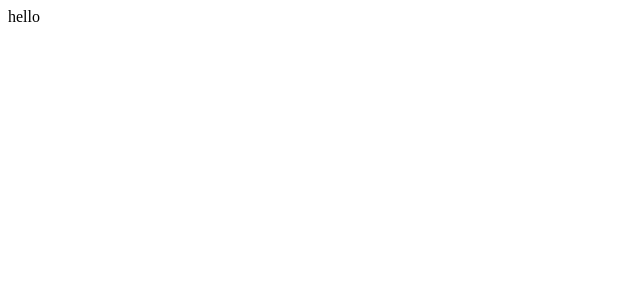
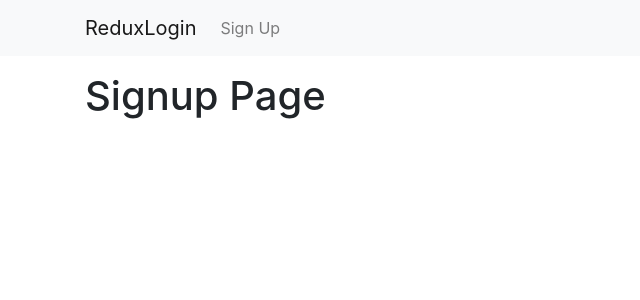
Before and after one commit to twomiya/redux-login, a React (Create React App) app in the folder client/: page /signup in a window 1280 px wide. Shown: the top 300 px of the page, without its empty margins (0-640 px from the left). Built offline with nearby package versions, Linux system fonts and the light colour scheme.

Commit message:
页面路由搭建

```diff
--- a/client/package.json
+++ b/client/package.json
@@ -5,6 +5,7 @@
   "dependencies": {
     "react": "^16.6.3",
     "react-dom": "^16.6.3",
+    "react-router-dom": "^4.3.1",
     "react-scripts": "2.1.1",
     "redux-thunk": "^2.3.0"
   },
--- a/client/public/index.html
+++ b/client/public/index.html
@@ -10,6 +10,7 @@
       homescreen on Android. See https://developers.google.com/web/fundamentals/web-app-manifest/
     -->
     <link rel="manifest" href="%PUBLIC_URL%/manifest.json">
+    <link href="https://cdn.bootcss.com/bootstrap/4.1.0/css/bootstrap.min.css" rel="stylesheet">
     <!--
       Notice the use of %PUBLIC_URL% in the tags above.
       It will be replaced with the URL of the `public` folder during the build.
--- /dev/null
+++ b/client/src/components/NavigationBar.js
@@ -0,0 +1,33 @@
+import React,{Component} from 'react';
+import { Link } from 'react-router-dom';
+
+
+class NavigationBar extends Component {
+    constructor(props) {
+        super(props);
+        this.state = {};
+    }
+    render() {
+        return (
+          <nav className="navbar navbar-expand-lg navbar-light bg-light mb-3">
+            <div className="container">
+              <Link className="navbar-brand" to="/">ReduxLogin</Link>
+              <button className="navbar-toggler" type="button" data-toggle="collapse" data-target="#navbarsExample05" aria-controls="navbarsExample05" aria-expanded="false" aria-label="Toggle navigation">
+                <span className="navbar-toggler-icon"></span>
+              </button>
+
+              <div className="collapse navbar-collapse" id="navbarsExample05">
+                <ul className="navbar-nav mr-auto">
+                  <li className="nav-item">
+                    <Link className="nav-link" to="/signup">Sign Up</Link>
+                  </li>
+                </ul>
+              </div>
+            </div>
+          </nav>
+        );
+      }
+}
+
+
+export default NavigationBar;
--- /dev/null
+++ b/client/src/components/signup/SignupPage.js
@@ -0,0 +1,13 @@
+import React, { Component } from 'react';
+
+class SignupPage extends Component {
+  render() {
+    return (
+      <div>
+        <h1>Signup Page</h1>
+      </div>
+    );
+  }
+}
+
+export default SignupPage;
--- a/client/src/index.js
+++ b/client/src/index.js
@@ -1,11 +1,15 @@
 import React from 'react';
 import ReactDOM from 'react-dom';
-import App from './App';
+import App from './components/App';
+import NavigationBar from './components/NavigationBar';
 import * as serviceWorker from './serviceWorker';
 
 import logger from 'redux-logger';
 import {composeWithDevTools} from 'redux-devtools-extension';
 import thunk from 'redux-thunk';
+
+import { BrowserRouter as Router } from 'react-router-dom';
+import routes from './routes';
 import { createStore ,applyMiddleware} from 'redux';
 import { Provider} from 'react-redux';
 import rootReducer from './reducers';
@@ -18,7 +22,12 @@ const store = createStore(
 
 const app =
     <Provider store={store}>
-        <App/>
+        <Router routes={ routes }>
+            <div>
+                <NavigationBar />
+                { routes }
+            </div>
+        </Router>
     </Provider>
 
 
--- /dev/null
+++ b/client/src/routes.js
@@ -0,0 +1,14 @@
+import React from 'react';
+
+import { Route } from 'react-router-dom';
+
+import App from './components/App';
+
+import SignupPage from './components/signup/SignupPage';
+
+export default (
+  <div className="container">
+    <Route exact path="/" component={ App } />
+    <Route path="/signup" component={ SignupPage } />
+  </div>
+)
```
Also changed, not shown: client/src/components/App.js (renamed from client/src/App.js), 1 other file (tests, documents, lock files or other folders).
